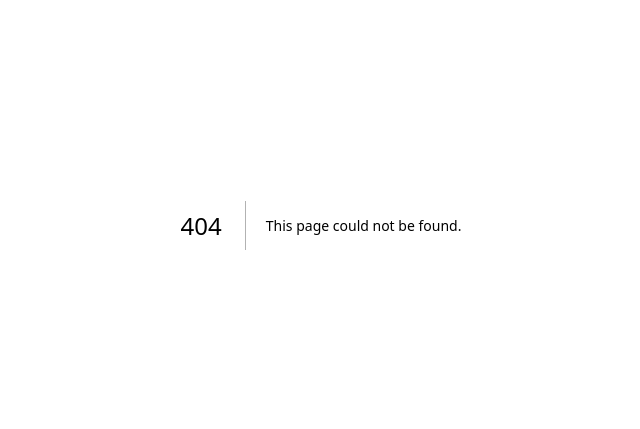
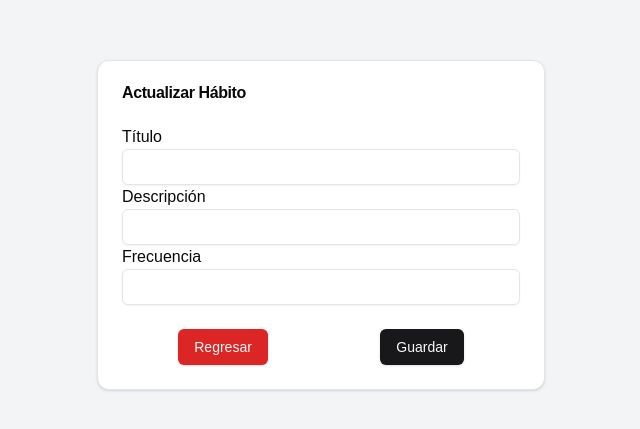
Before and after one commit to David2474/habitTraker, a Next.js app: page /update/1 in a window 1280 px wide. Before the commit this address had no page. Shown: the part 175-604 px from the top of the page, without its empty margins (319-959 px from the left). Built offline with nearby package versions, Linux system fonts and the light colour scheme.

Commit message:
add new funcionality

```diff
--- /dev/null
+++ b/app/details/[id]/page.tsx
@@ -0,0 +1,79 @@
+"use client";
+
+import { Button, buttonVariants } from "@/components/ui/button";
+import {
+  Card,
+  CardContent,
+  CardFooter,
+  CardHeader,
+  CardTitle,
+} from "@/components/ui/card";
+import Link from "next/link";
+import { useRouter } from "next/navigation";
+import { useEffect, useState } from "react";
+
+interface Item {
+  id: number;
+  title: string;
+  description: string;
+  frecuencia: string;
+}
+
+const Details = ({ params }: { params: { id: string } }) => {
+  const Router = useRouter();
+  const [item, setItem] = useState<Item | null>(null);
+
+  const { id } = params;
+
+  useEffect(() => {
+    if (id) {
+      const storedItems = JSON.parse(localStorage.getItem("habitos") || "[]");
+      const selectedItem = storedItems.find(
+        (item: Item) => item.id === parseInt(id)
+      );
+      setItem(selectedItem || null);
+      console.log(selectedItem);
+    }
+  }, [id]);
+
+  if (!item) {
+    return console.log("...cargando");
+  }
+
+  return (
+    <div className="bg-gray-100 flex justify-center items-center w-screen h-screen">
+      <Card className="w-full max-w-md p-2">
+        <CardHeader>
+          <CardTitle>
+            <p className="text-2xl">Detalles del habito</p>
+          </CardTitle>
+        </CardHeader>
+
+        <CardContent>
+          <p><strong>Titulo:</strong> {item.title}</p>
+          <p><strong>Descripción:</strong> {item.description}</p>
+          <p><strong>Frecuencia:</strong> {item.frecuencia}</p>
+        </CardContent>
+
+        <CardFooter className="flex justify-around">
+          <Button
+            className="bg-red-600 hover:bg-red-700"
+            onClick={() => Router.push("/")}
+          >
+            Regresar
+          </Button>
+
+            <Link
+              href={`/update/${item.id}`}
+            >
+          <Button>
+              Editar
+          </Button>
+            </Link>
+        </CardFooter>
+      </Card>
+    </div>
+  );
+};
+
+export default Details;
--- a/app/habit/page.tsx
+++ b/app/habit/page.tsx
@@ -13,6 +13,7 @@ import { Button } from "@/components/ui/button";
 import { Input } from "@/components/ui/input";
 
 interface values {
+  id: number;
   title: string;
   description: string;
   frecuencia: string;
@@ -25,7 +26,13 @@ export default function AddHabit() {
   const [frecuencia, setFrecuencia] = useState("");
   const [arrayValues, setArrayValues] = useState<values[]>([]);
 
-  // Cargar los hábitos guardados al montar el componente
+  let idHabitList: number = 0;
+
+  const storedId = localStorage.getItem("idHabitList");
+  if (storedId) {
+    idHabitList = parseInt(storedId, 10); // Asegúrate de que es un número.
+  }
+
   useEffect(() => {
     const savedValues = JSON.parse(localStorage.getItem("habitos") || "[]");
     setArrayValues(savedValues);
@@ -33,6 +40,7 @@ export default function AddHabit() {
 
   const handleSetValues = () => {
     const objectValues: values = {
+      id: ++idHabitList,
       title: title,
       description: description,
       frecuencia: frecuencia,
@@ -40,14 +48,12 @@ export default function AddHabit() {
 
     console.log("Objeto agregado:", objectValues);
 
-    // Usamos el valor anterior del array para agregar el nuevo objeto
     setArrayValues((prevArray) => {
       const updatedArray = [...prevArray, objectValues];
 
-      // Guardamos el array actualizado en localStorage
       localStorage.setItem("habitos", JSON.stringify(updatedArray));
-
-      console.log("Array actualizado:", updatedArray); // Verificamos el array actualizado
+      localStorage.setItem("idHabitList", JSON.stringify(idHabitList));
+      console.log("Array actualizado:", updatedArray);
       return updatedArray;
     });
 
@@ -71,27 +77,38 @@ export default function AddHabit() {
         </CardHeader>
 
         <CardContent>
+          <div className="my-3">
+            <label>Titulo</label>
             <Input
               type="text"
-            className="my-2"
+              className=""
+              placeholder="Agrega un titulo"
               id="title"
               value={title}
               onChange={(e) => setTitulo(e.target.value)}
             />
+          </div>
+          <div className="my-3">
+            <label>Descripción</label>
             <Input
               type="text"
-            className="my-2"
+              placeholder="Agrega una descripción"
               id="description"
               value={description}
               onChange={(e) => setDescription(e.target.value)}
             />
+          </div>
+
+          <div className="my-3">
+            <label>Frecuencia</label>
             <Input
             type="text"
-            className="my-2"
+            placeholder="Agrega la frecuencia"
             id="frecuencia"
             value={frecuencia}
             onChange={(e) => setFrecuencia(e.target.value)}
           />
+          </div>
         </CardContent>
 
         <CardFooter className="flex justify-around">
--- a/app/page.tsx
+++ b/app/page.tsx
@@ -1,52 +1,91 @@
+"use client";
 import {
   Card,
   CardContent,
   CardFooter,
   CardHeader,
   CardTitle,
-} from "@/components/ui/card"
+} from "@/components/ui/card";
 import ButtonAddHabit from "./components/buttons/ButtonAddHabit";
+import { useState, useEffect } from "react";
+import Link from "next/link";
 
-
-let habist = [
-  {
-    title: "Estudiar"
-  },
-  {
-    title: "Leer un libro"
-  },
-  {
-    title: "Hacer ejercicio"
-  }
-]
+interface values {
+  id: number;
+  title: string;
+  description: string;
+  frecuencia: string;
+}
 
 export default function Home() {
+  const [habitList, setHabitList] = useState<values[]>([]);
+
+  // Cargar hábitos desde localStorage al montar el componente
+  useEffect(() => {
+    const storedArray = localStorage.getItem("habitos");
+    if (storedArray) {
+      const parsedArray: values[] = JSON.parse(storedArray);
+      setHabitList(parsedArray);
+    }
+  }, []);
+
+  // Función para eliminar un hábito
+  const handleDelete = (id: number) => {
+    // Filtrar el hábito que queremos eliminar
+    const updatedList = habitList.filter(habit => habit.id !== id);
+
+    // Actualizar habitList en el estado
+    setHabitList(updatedList);
+
+    // Guardar el nuevo array en localStorage
+    localStorage.setItem("habitos", JSON.stringify(updatedList));
+
+    console.log(`Hábito con ID ${id} eliminado.`);
+  };
+
+  console.log("array llamado de localstorage", habitList);
 
   return (
     <div className="bg-gray-100 min-h-screen flex justify-center items-center p-8 pb-20 gap-16 sm:p-20">
-       <Card className="w-full max-w-md">
+      <Card className="w-full max-w-md">
         <CardHeader>
           <CardTitle>
-            <h1 className="text-2xl">Tus habitos</h1>
+            <h1 className="text-2xl">Tus hábitos</h1>
           </CardTitle>
         </CardHeader>
 
         <CardContent>
-          {
-            habist.map( habit => (
-                <li key={habit.title} className="my-5 list-none cursor-pointer hover:bg-gray-200 bg-gray-50 p-3 rounded-lg shadow-md hover:shadow-md transition-shadow">
+          {habitList.length ? (
+            habitList.map((habit) => (
+              <div
+                key={habit.id}
+                className="my-5 flex justify-between items-center p-3 rounded-lg shadow-md bg-gray-50 hover:bg-gray-200 hover:shadow-md transition-shadow"
+              >
+                <Link
+                  href={`/details/${habit.id}`}
+                  className="cursor-pointer"
+                >
                   {habit.title}
-                </li>
+                </Link>
+
+                {/* Botón de eliminación */}
+                <button
+                  onClick={() => handleDelete(habit.id)}
+                  className="text-red-600 hover:text-red-800 ml-4"
+                >
+                  Eliminar
+                </button>
+              </div>
             ))
-          }
+          ) : (
+            <p>No hay hábitos para mostrar</p>
+          )}
         </CardContent>
 
         <CardFooter>
-        <ButtonAddHabit>
-
-        </ButtonAddHabit>
+          <ButtonAddHabit />
         </CardFooter>
-       </Card>
+      </Card>
     </div>
   );
 }
--- /dev/null
+++ b/app/update/[id]/page.tsx
@@ -0,0 +1,126 @@
+"use client";
+import { Button } from "@/components/ui/button";
+import { Card, CardContent, CardFooter, CardHeader, CardTitle } from "@/components/ui/card";
+import Link from "next/link";
+import { Input } from "@/components/ui/input";
+import { useEffect, useState } from "react";
+import { useRouter } from "next/navigation";
+
+
+interface Habito {
+  id: number;
+  title?: string;
+  description?: string;
+  frecuencia?: string;
+}
+
+interface ChangeValue {
+  id: number;
+  title?: string;
+  description?: string;
+  frecuencia?: string;
+}
+
+export default function Update({ params }: { params: { id: string } }) {
+  const [item, setItem] = useState<Habito | null>(null);
+  const [arrayValues, setArrayValues] = useState<Habito[]>([]);
+  const [title, setTitle] = useState("");
+  const [description, setDescription] = useState("");
+  const [frecuencia, setFrecuencia] = useState("");
+  const router = useRouter();
+
+  const { id } = params;
+
+  useEffect(() => {
+    if (id) {
+      const storedItems = JSON.parse(localStorage.getItem("habitos") || "[]");
+      const selectedItem = storedItems.find(
+        (habito: Habito) => habito.id === parseInt(id)
+      );
+      if (selectedItem) {
+        setItem(selectedItem); // Establecer el objeto seleccionado
+        setTitle(selectedItem.title || "");
+        setDescription(selectedItem.description || "");
+        setFrecuencia(selectedItem.frecuencia || "");
+      }
+      setArrayValues(storedItems); // Establecer el array completo
+    }
+  }, [id]);
+
+  const handleChangeValue = () => {
+    if (!item) {
+      return;
+    }
+
+    // Actualizar el objeto con los nuevos valores
+    const updatedItem: Habito = {
+      ...item,
+      title: title || item.title,
+      description: description || item.description,
+      frecuencia: frecuencia || item.frecuencia,
+    };
+
+    // Actualizar el array de objetos
+    const updatedArray = arrayValues.map((habito) =>
+      habito.id === item.id ? updatedItem : habito
+    );
+
+    // Guardar el array actualizado en localStorage
+    localStorage.setItem("habitos", JSON.stringify(updatedArray));
+
+    // Actualizar el estado con el nuevo array
+    setArrayValues(updatedArray);
+    setItem(updatedItem);
+
+    router.push("/");
+    // Opcional: Redirigir o dar un mensaje de éxito
+    console.log("Objeto actualizado exitosamente");
+  };
+
+  return (
+    <div className="h-screen w-screen bg-gray-100 flex items-center justify-center">
+      <Card className="w-full max-w-md">
+        <CardHeader>
+          <CardTitle>Actualizar Hábito</CardTitle>
+        </CardHeader>
+
+        <CardContent>
+          <div>
+            <label>Título</label>
+            <Input
+              value={title}
+              placeholder={item?.title}
+              onChange={(e) => setTitle(e.target.value)}
+            />
+          </div>
+
+          <div>
+            <label>Descripción</label>
+            <Input
+              value={description}
+              placeholder={item?.description}
+              onChange={(e) => setDescription(e.target.value)}
+            />
+          </div>
+
+          <div>
+            <label>Frecuencia</label>
+            <Input
+              value={frecuencia}
+              placeholder={item?.frecuencia}
+              onChange={(e) => setFrecuencia(e.target.value)}
+            />
+          </div>
+        </CardContent>
+
+        <CardFooter className="flex justify-around">
+          <Link href="/">
+            <Button className="bg-red-600 hover:bg-red-500">Regresar</Button>
+          </Link>
+
+          <Button onClick={handleChangeValue}>Guardar</Button>
+        </CardFooter>
+      </Card>
+    </div>
+  );
+}
```
Lines whose indentation alone changed are shown as unchanged.
